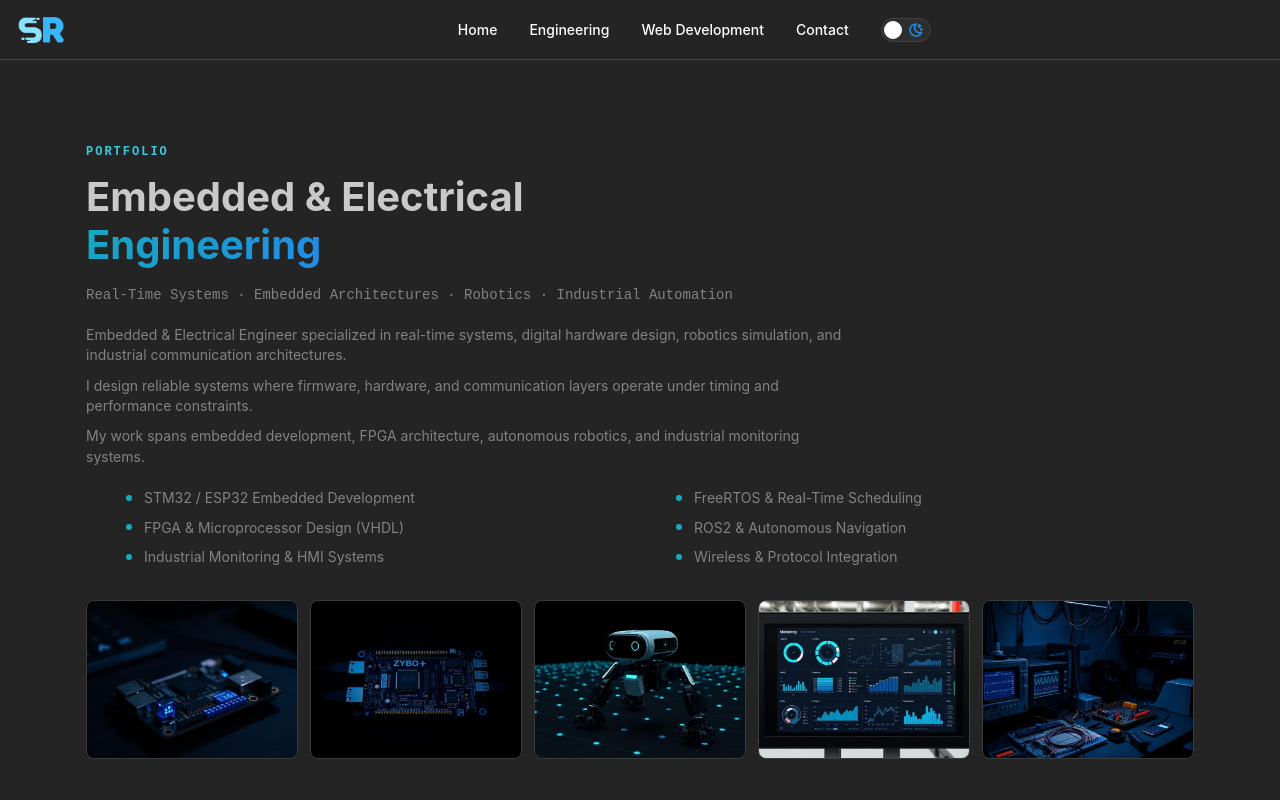
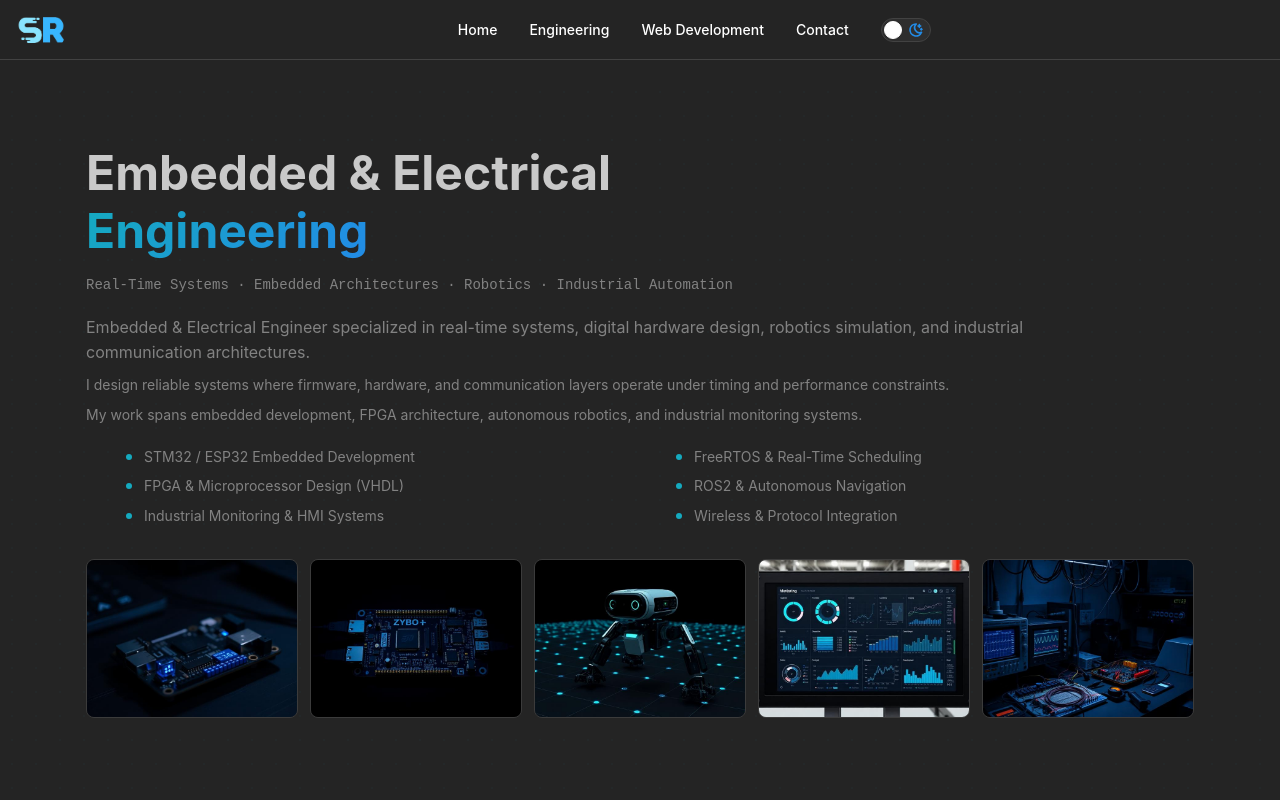
Before and after one commit to safouane666/portfolio, a React (Vite) app: page /portfolio/Engineering in a window 1280 px wide. Shown: the top 800 px of the page. Built offline with nearby package versions, Linux system fonts and the light colour scheme.

Commit message:
Refactor Engineering page layout by removing the Portfolio section, increasing title size, and adjusting text styles for improved readability and aesthetics.

```diff
--- a/src/pages/Engineering/Engineering.tsx
+++ b/src/pages/Engineering/Engineering.tsx
@@ -432,10 +432,8 @@ export default function Engineering() {
             animate={{ opacity: 1, y: 0 }}
             transition={{ duration: 0.7, ease: [0.25, 0.46, 0.45, 0.94] }}
           >
-            <Text size="xs" tt="uppercase" fw={600} c="cyan" mb="sm" style={{ fontFamily: 'monospace', letterSpacing: 2 }}>
-              Portfolio
-            </Text>
-            <Title order={1} size="2.5rem" mb="md" style={{ lineHeight: 1.2 }}>
+
+            <Title order={1} size="3rem" mb="md" style={{ lineHeight: 1.2 }}>
               Embedded & Electrical
               <br />
               <span className={classes.accentGradientText}>Engineering</span>
@@ -448,9 +446,9 @@ export default function Engineering() {
             initial={{ opacity: 0, y: 20 }}
             animate={{ opacity: 1, y: 0 }}
             transition={{ duration: 0.7, delay: 0.15, ease: [0.25, 0.46, 0.45, 0.94] }}
-            style={{ maxWidth: 768 }}
+            style={{ maxWidth: 1000 }}
           >
-            <Text size="sm" c="dimmed" mb="xs">
+            <Text size="ls" c="dimmed" mb="xs">
               Embedded & Electrical Engineer specialized in real-time systems, digital hardware design, robotics simulation, and industrial communication architectures.
             </Text>
             <Text size="sm" c="dimmed" mb="xs">
```
